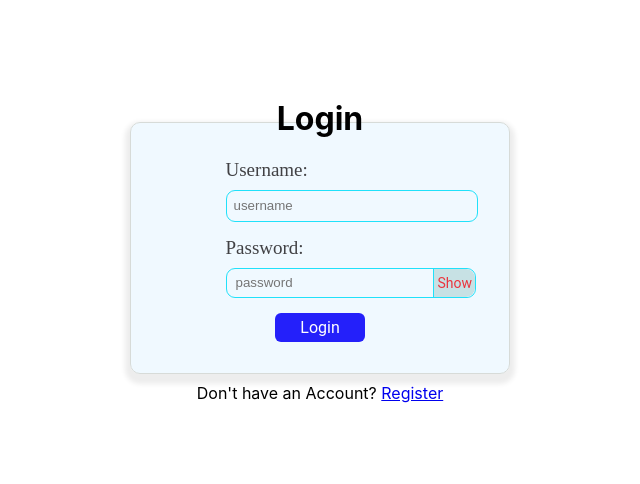
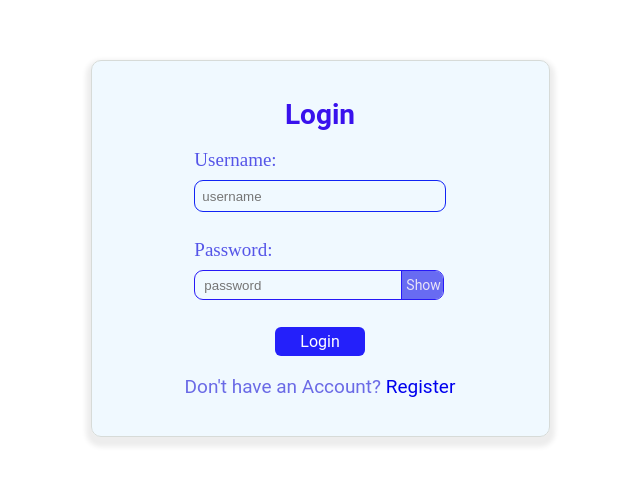
Before and after one commit to jagadishbisai02/backend-and-UI, a React (Create React App) app in the folder developer/: page /login in a window 1280 px wide. Shown: the part 152-636 px from the top of the page, without its empty margins (320-960 px from the left). Built offline with nearby package versions, Linux system fonts and the light colour scheme.

Commit message:
perfect login and register page

```diff
--- a/developer/src/components/Login/index.css
+++ b/developer/src/components/Login/index.css
@@ -7,8 +7,8 @@
 }
 
 .login-container {
-  width: 378px;
-  height: 250px;
+  width: 457px;
+  height: 375px;
   background: hsl(206deg 100% 73.3% / 11%);
   border: 1px solid #d7dbd8;
   box-shadow: 0px 5px 5px 5px #ededed;
@@ -19,8 +19,8 @@
   align-items: center;
 }
 
-.userfield {
-  width: 50%;
+.input-field {
+  width: 54%;
   display: flex;
   flex-direction: column;
   justify-content: flex-start;
@@ -28,20 +28,12 @@
   margin-bottom: 15px;
 }
 
-.passwordfield {
-  width: 50%;
-  display: flex;
-  flex-direction: column;
-  justify-content: flex-start;
-  align-items: flex-start;
-  margin-bottom: 15px;
-}
 
 .inputs {
   width: 241px;
   height: 28px;
   background: none;
-  border: 1px solid #20e1fa;
+  border: 1px solid #2719f7;
   border-radius: 9px;
   outline: none;
   padding-left: 7px;
@@ -55,7 +47,7 @@
   width: 241px;
   height: 28px;
   background: none;
-  border: 1px solid #20e1fa;
+  border: 1px solid #2719f7;
   border-radius: 9px;
   outline: none;
   padding-left: 7px;
@@ -63,6 +55,10 @@
 
 .header {
   text-align: start;
+  font-size: 28px;
+  font-family: "Roboto";
+  font-weight: 600;
+  color: #3911ed;
 }
 
 .submit-btn {
@@ -86,14 +82,14 @@
 .show-hide-btn {
   width: 42px;
   border: none;
-  border-left: 1px solid #20e1fa;
-  background: #c7e1e4;
+  border-left: 1px solid #2719f7 !important;
+  background: #686bf2 !important;
   /* margin-left: 25px; */
   height: 28px;
   font-size: 14px;
   font-family: "Roboto";
-  border-bottom-right-radius: 9px;
-  border-top-right-radius: 9px;
+  border-bottom-right-radius: 8px;
+  border-top-right-radius: 8px;
   padding-left: 4px;
   color: #eb343d;
 }
@@ -104,3 +100,14 @@
   outline: none;
   padding-right: 9px;
 }
+
+
+.suggestion{
+  font-size: 19px;
+  font-family: "Roboto";
+  color:#414144
+}
+
+.link{
+  text-decoration: none;
+}
--- a/developer/src/components/Login/index.js
+++ b/developer/src/components/Login/index.js
@@ -54,7 +54,7 @@ const Login = (props) => {
     <div className="form-container">
       <form className="login-container">
         <h1 className="header">Login</h1>
-        <div className="userfield">
+        <div className="input-field">
           <label htmlFor="email" className="labels">
             Username:
           </label>
@@ -68,7 +68,7 @@ const Login = (props) => {
             placeholder="username"
           />
         </div>
-        <div className="passwordfield">
+        <div className="input-field">
           <label htmlFor="password" className="labels">
             Password:
           </label>
@@ -91,7 +91,7 @@ const Login = (props) => {
           Login
         </button>
 
-        <p>Don't have an Account? <Link to="/register">Register</Link> </p>
+        <p className="suggestion">Don't have an Account? <Link to="/register" className="link">Register</Link> </p>
       </form>
     </div>
   );
--- a/developer/src/components/Register/index.css
+++ b/developer/src/components/Register/index.css
@@ -32,7 +32,7 @@
   width: 241px;
   height: 28px;
   background: none;
-  border: 1px solid #20e1fa;
+  border: 1px solid #1124f5;
   border-radius: 9px;
   outline: none;
   padding-left: 7px;
@@ -40,6 +40,10 @@
 
 .header {
   text-align: start;
+  font-size: 28px;
+  font-family: "Roboto";
+  font-weight: 600;
+  color: #3911ed;
 }
 
 .submit-btn {
@@ -51,7 +55,8 @@
   color: #ffffff;
   padding: 5px 18px;
   border-radius: 6px;
-  margin-bottom: 25px;
+  cursor: pointer;
+  outline: none;
 }
 
 
@@ -59,23 +64,23 @@
   font-size: 19px;
   font-family: "Robto";
   font-weight: 500;
-  color: #414144;
+  color: #5555e8;
   margin-bottom: 9px;
 }
 
 .show-hide-btn {
   width: 42px;
   border: none;
-  border-left: 1px solid #20e1fa;
-  background: #c7e1e4;
+  border-left: 1px solid #2719f7;
+  background: #686bf2;
   /* margin-left: 25px; */
   height: 28px;
   font-size: 14px;
   font-family: "Roboto";
-  border-bottom-right-radius: 9px;
-  border-top-right-radius: 9px;
+  border-bottom-right-radius: 8px;
+  border-top-right-radius: 8px;
   padding-left: 4px;
-  color: #eb343d;
+  color: #e7e3f6;
 }
 
 .password {
@@ -84,3 +89,13 @@
   outline: none;
   padding-right: 9px;
 }
+
+.suggestion{
+  font-size: 19px;
+  font-family: "Roboto";
+  color:#6a6ae6
+}
+
+.link{
+  text-decoration: none;
+}
--- a/developer/src/components/Register/index.js
+++ b/developer/src/components/Register/index.js
@@ -136,7 +136,7 @@ const Register = (props) => {
           Register
         </button>
 
-        <p>Already have an account? <Link to="/">Log In</Link></p>
+        <p className="suggestion">Already have an account? <Link to="/login" className="link">Log In</Link></p>
       </form>
     </div>
   );
```
